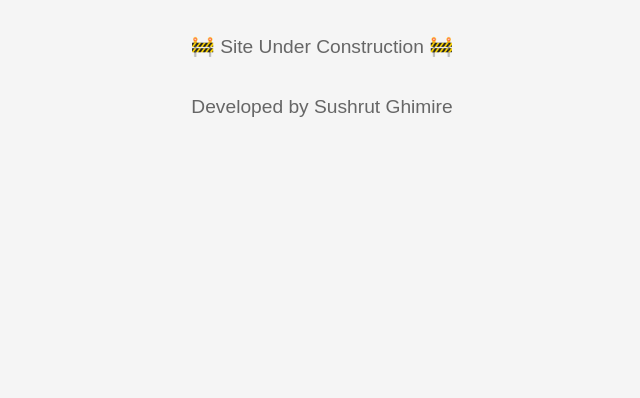
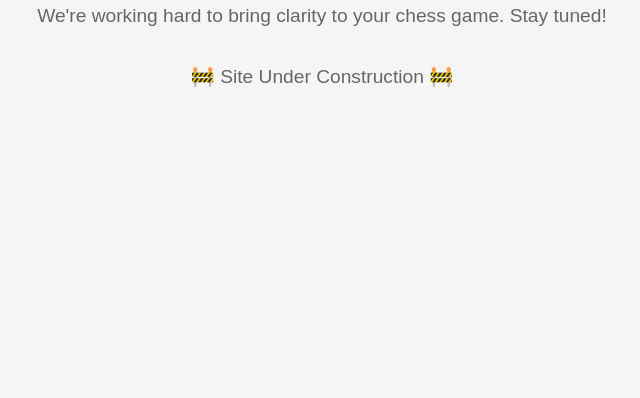
Before and after one commit to sushrutghimire1/ChessClarity, a plain HTML site: page index.html in a window 1280 px wide. Shown: the part 402-800 px from the top of the page, without its empty margins (318-958 px from the left). Drawn offline with Linux system fonts and the light colour scheme.

Commit message:
Update index.html

```diff
--- a/index.html
+++ b/index.html
@@ -30,6 +30,5 @@
     <h1>ChessClarity</h1>
     <p>We're working hard to bring clarity to your chess game. Stay tuned!</p>
     <p>🚧 Site Under Construction 🚧</p>
-    <p>Developed by Sushrut Ghimire</p>
 </body>
 </html>
```
